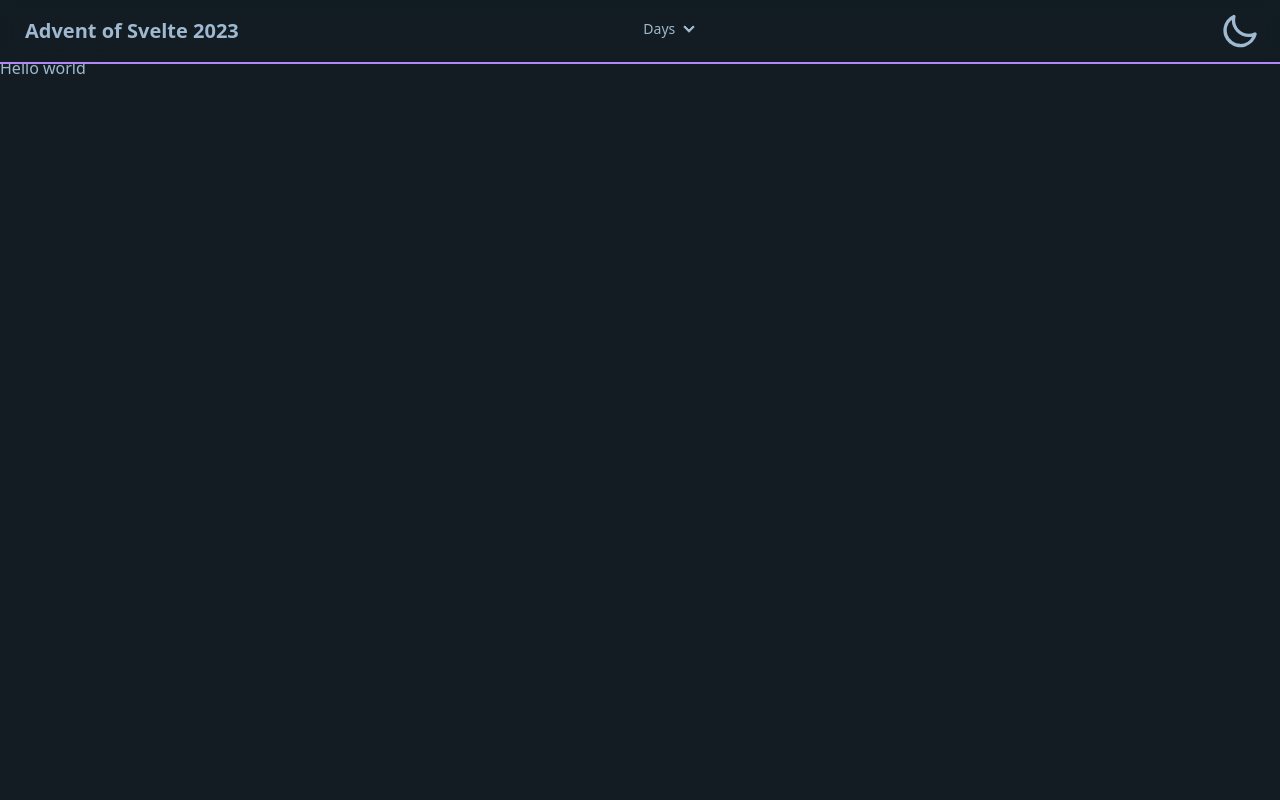
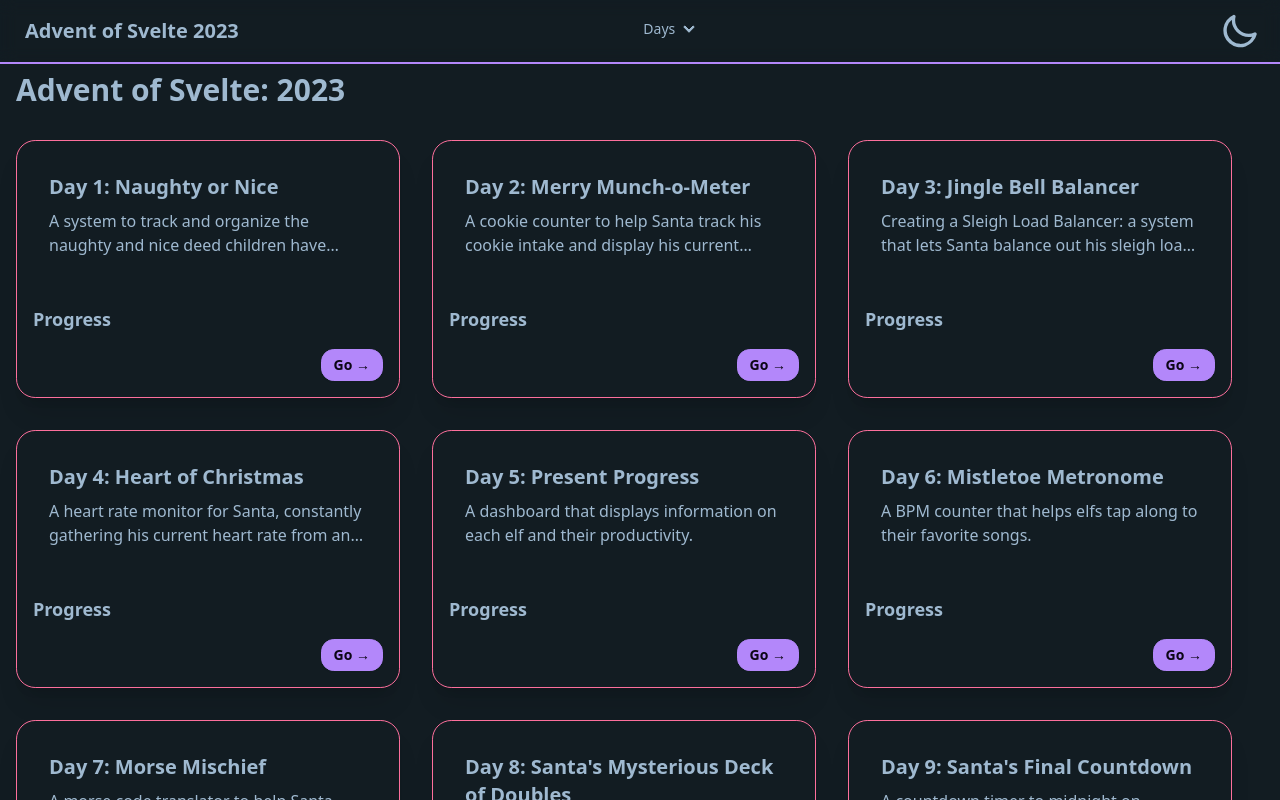
Before and after one commit to NathanPerrine/AdventOfSvelte2023, a SvelteKit app: page / in a window 1280 px wide. Shown: the top 800 px of the page. Built offline with nearby package versions, Linux system fonts and the light colour scheme; some icons are missing.

Commit message:
landing page

```diff
--- a/src/lib/components/header/header.svelte
+++ b/src/lib/components/header/header.svelte
@@ -2,6 +2,7 @@
   import Icon from '@iconify/svelte';
   import theme from '$lib/shared/stores/themes';
 	import { onMount } from 'svelte';
+  import days from '$lib/shared/stores/days.json'
 
   function toggleTheme() {
     $theme === 'sunset' ? theme.set('winter') : theme.set('sunset')
@@ -13,16 +14,6 @@
   onMount(async () => {
     $theme ==='sunset' ? themeCheck = false : true;
   })
-
-  const days = [
-    {day: 'Day 1', href: '/day1'},
-    {day: 'Day 2', href: '/day2'},
-    {day: 'Day 3', href: '/day3'},
-    {day: 'Day 4', href: '/day4'},
-    {day: 'Day 5', href: '/day5'},
-    {day: 'Day 6', href: '/day6'}
-  ]
-
 </script>
 <header>
   <div class="navbar fixed top-0 z-10 h-14 border-b-2 border-accent backdrop-blur bg-base-100/50">
--- /dev/null
+++ b/src/lib/shared/stores/days.json
@@ -0,0 +1,112 @@
+[
+  {
+    "day": "Day 1",
+    "href": "/day1",
+    "title": "Naughty or Nice",
+    "description": "A system to track and organize the naughty and nice deed children have done.",
+    "progress": {
+      "code": 100,
+      "styling-desktop": 100,
+      "styling-mobile": 100
+    }
+  },
+  {
+    "day": "Day 2",
+    "href": "/day2",
+    "title": "Merry Munch-o-Meter",
+    "description": "A cookie counter to help Santa track his cookie intake and display his current mood (based on cookies consumed).",
+    "progress": {
+      "code": 100,
+      "styling-desktop": 100,
+      "styling-mobile": 100
+    }
+  },
+  {
+    "day": "Day 3",
+    "href": "/day3",
+    "title": "Jingle Bell Balancer",
+    "description": "Creating a Sleigh Load Balancer: a system that lets Santa balance out his sleigh load to minimize the trips needed.",
+    "progress": {
+      "code": 100,
+      "styling-desktop": 100,
+      "styling-mobile": 100
+    }
+  },
+  {
+    "day": "Day 4",
+    "href": "/day4",
+    "title": "Heart of Christmas",
+    "description": "A heart rate monitor for Santa, constantly gathering his current heart rate from an API and display the information to the elves.",
+    "progress": {
+      "code": 100,
+      "styling-desktop": 100,
+      "styling-mobile": 100
+    }
+  },
+  {
+    "day": "Day 5",
+    "href": "/day5",
+    "title": "Present Progress",
+    "description": "A dashboard that displays information on each elf and their productivity.",
+    "progress": {
+      "code": 100,
+      "styling-desktop": 100,
+      "styling-mobile": 100
+    }
+  },
+  {
+    "day": "Day 6",
+    "href": "/day6",
+    "title": "Mistletoe Metronome",
+    "description": "A BPM counter that helps elfs tap along to their favorite songs.",
+    "progress": {
+      "code": 10,
+      "styling-desktop": 5,
+      "styling-mobile": 0
+    }
+  },
+  {
+    "day": "Day 7",
+    "href": "/day7",
+    "title": "Morse Mischief",
+    "description": "A morse code translator to help Santa communicate.",
+    "progress": {
+      "code": 0,
+      "styling-desktop": 0,
+      "styling-mobile": 0
+    }
+  },
+  {
+    "day": "Day 8",
+    "href": "/day8",
+    "title": "Santa's Mysterious Deck of Doubles",
+    "description": "Santa's Favorite Card Game",
+    "progress": {
+      "code": 0,
+      "styling-desktop": 0,
+      "styling-mobile": 0
+    }
+  },
+  {
+    "day": "Day 9",
+    "href": "/day9",
+    "title": "Santa's Final Countdown",
+    "description": "A countdown timer to midnight on Christmas Eve",
+    "progress": {
+      "code": 0,
+      "styling-desktop": 100,
+      "styling-mobile": 100
+    }
+  },
+  {
+    "day": "Day 10",
+    "href": "/day10",
+    "title": "Pop-up! Spreading the holiday cheer",
+    "description": "A pop up message from Santa wishing holiday cheer.",
+    "progress": {
+      "code": 100,
+      "styling-desktop": 100,
+      "styling-mobile": 100
+    }
+  }
+]
--- /dev/null
+++ b/src/routes/+error.svelte
@@ -0,0 +1,15 @@
+<script lang="ts">
+    import { page } from '$app/stores';
+</script>
+
+<div class="container">
+  <h1 class="text-3xl font-bold">{$page.status}: {$page.error?.message}</h1>
+  <p>Sorry, this page isn't ready yet. Check back soon.</p>
+</div>
+
+<style>
+  .container{
+    margin-left: 24px;
+    margin-top: 24px;
+  }
+</style>
--- a/src/routes/+page.svelte
+++ b/src/routes/+page.svelte
@@ -1,6 +1,42 @@
 <script lang="ts">
-    import type { PageData } from './$types';
+  import type { PageData } from './$types';
+  import days from '$lib/shared/stores/days.json'
+</script>
 
-    export let data: PageData;
-</script>
-<p>Hello world</p>
+<section>
+  <h1 class="text-3xl font-bold m-4">Advent of Svelte: 2023</h1>
+
+  <div class="flex flex-wrap">
+
+    {#each days as day}
+      <div class="card w-96 bg-base-100 shadow-xl border border-secondary m-4">
+        <div class="card-body">
+          <h2 class="card-title">{day.day}: {day.title}</h2>
+          <p class="line-clamp-2 hover:line-clamp-none">{day.description}</p>
+        </div>
+        <div class="collapse">
+          <input type="checkbox" />
+          <div class="collapse-title text-lg font-bold">Progress</div>
+          <div class="collapse-content">
+              <div class="flex flex-col">
+                <div>
+                  <h3 class="text-lg font-bold">Code</h3>
+                  <progress class="progress progress-primary w-full" value={day.progress.code} max="100"></progress>
+                </div>
+                <div>
+                  <h3 class="text-lg font-bold">Styling</h3>
+                  <p>Desktop</p>
+                  <progress class="progress progress-secondary w-full" value={day.progress['styling-desktop']} max="100"></progress>
+                  <p>Mobile</p>
+                  <progress class="progress progress-accent w-full" value={day.progress['styling-mobile']} max="100"></progress>
+                </div>
+              </div>
+          </div>
+        </div>
+        <div class="card-actions justify-end">
+          <a href={day.href} class="mb-4 mr-4 btn btn-accent btn-sm">Go &rarr;</a>
+        </div>
+      </div>
+    {/each}
+  </div>
+</section>
```
